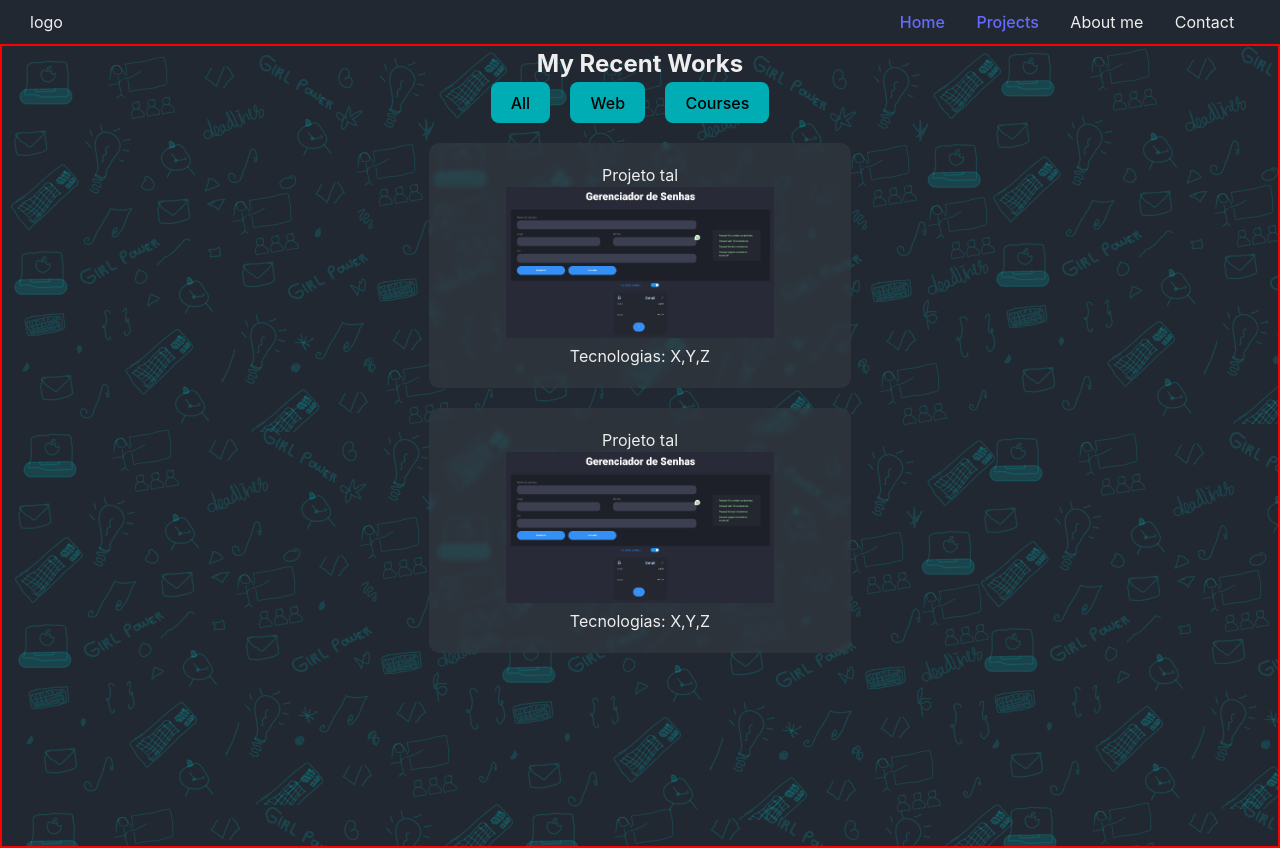
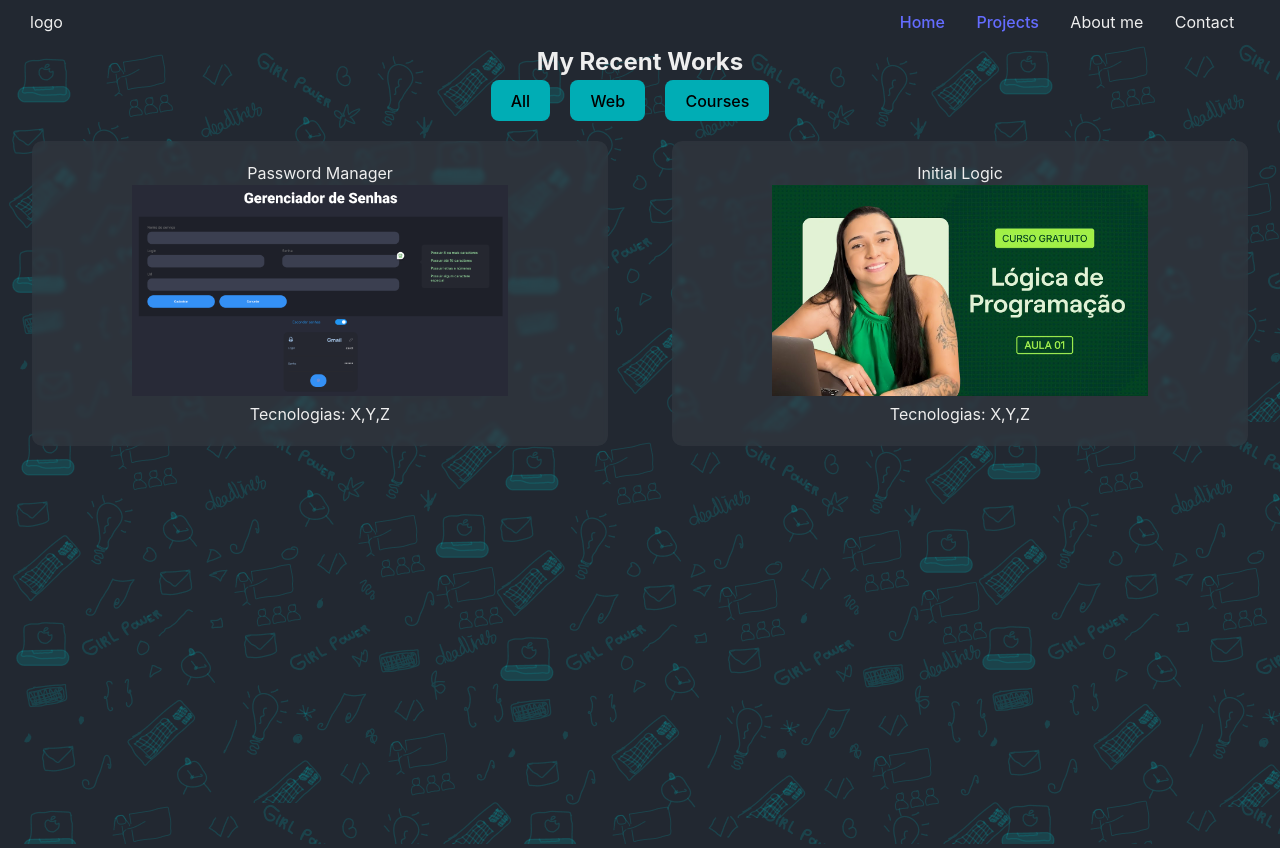
Before and after one commit to devcarolzita/new-portfolio, a React (Vite) app: page /projects in a window 1280 px wide. Built offline with nearby package versions, Linux system fonts and the light colour scheme.

Commit message:
filter projects

```diff
--- a/src/components/Projects/index.css
+++ b/src/components/Projects/index.css
@@ -1,19 +1,21 @@
 .projects-box {
   background-image: url('../../assets/template.png');
   height: 100vh;
-  border: 2px solid red;
-}
-.projects-box {
   text-align: center;
 }
 
+.projects-box-container {
+  display: flex;
+    justify-content: space-around;
+    flex-wrap: wrap;
+}
 .project {
-  width: 30%;
-    text-align: center;
-    backdrop-filter: blur(2px);
-    background: rgba(57, 62, 70, 0.50);
-    border-radius: 10px;
-    padding: 20px;
+  width: 100%;
+  text-align: center;
+  backdrop-filter: blur(2px);
+  background: rgba(57, 62, 70, 0.50);
+  border-radius: 10px;
+  padding: 20px;
 }
 
 .project img {
@@ -24,4 +26,5 @@
   display: flex;
   place-content: center;
   margin-top: 20px;
+  width: 45%;
 }
--- a/src/components/Projects/index.tsx
+++ b/src/components/Projects/index.tsx
@@ -1,29 +1,51 @@
-import React from 'react'
 import './index.css';
 import password from '../../assets/password-manager.png'
+import data from '../../data/data';
+import { useState } from 'react';
+import { DataElements } from '../../types/type';
 
 export const Projects = () => {
+  const [typeData, setTypeData] = useState<DataElements[]>(data);
+  const filterData = (type:string) => {
+    console.log('teste');
+
+    if(type === 'All'){
+      return true
+    }
+    setTypeData(data.filter((element) => element.type === type))
+    console.log(type);
+
+
+  }
+  console.log(typeData);
+
+
   return (
     <div className="projects-box">
       <h2>My Recent Works</h2>
-        <button>All</button>
-        <button>Web</button>
-        <button>Courses</button>
-      <div>
-        <div className="projects-box-itens">
+        <button onClick={() => filterData('All')}>All</button>
+        <button onClick={() => filterData('web')}>Web</button>
+        <button onClick={() => filterData('course')}>Courses</button>
+      <div className="projects-box-container">
+
+          {typeData && typeData.map((project) => (
+            <div key={project.nameProject} className="projects-box-itens">
+            <div className="project">
+            <p>{project.nameProject}</p>
+            <img src={`./assets/${project.nameProject.toLowerCase().replace(/\s/g, '')}.jpeg`} alt="" />
+            <p>Tecnologias: X,Y,Z</p>
+            </div>
+            </div>
+          ))}
+
+
+        {/* <div className="projects-box-itens">
           <div className="project">
             <p>Projeto tal</p>
             <img src={password} alt="" />
             <p>Tecnologias: X,Y,Z</p>
           </div>
-        </div>
-        <div className="projects-box-itens">
-          <div className="project">
-            <p>Projeto tal</p>
-            <img src={password} alt="" />
-            <p>Tecnologias: X,Y,Z</p>
-          </div>
-        </div>
+        </div> */}
       </div>
     </div>
   )
--- /dev/null
+++ b/src/data/data.ts
@@ -0,0 +1,15 @@
+const data = [
+  {
+    nameProject: 'Password Manager',
+    type: 'web',
+    tech: ['TS', 'REACT', 'HOOKS'],
+    img: './assets/password-manager.png'
+  },
+  {
+    nameProject: 'Initial Logic',
+    type: 'course',
+    tech: ['JS', 'LOGIC', 'ALGORITHM']
+  }
+]
+
+export default data;
--- /dev/null
+++ b/src/types/type.ts
@@ -0,0 +1,6 @@
+export type DataElements = {
+  nameProject: string,
+  type: string,
+  tech: string[]
+  img: string
+};
```
Also changed, not shown: public/assets/initiallogic.jpeg (added), public/assets/passwordmanager.jpeg (renamed from src/assets/password-manager.png).
